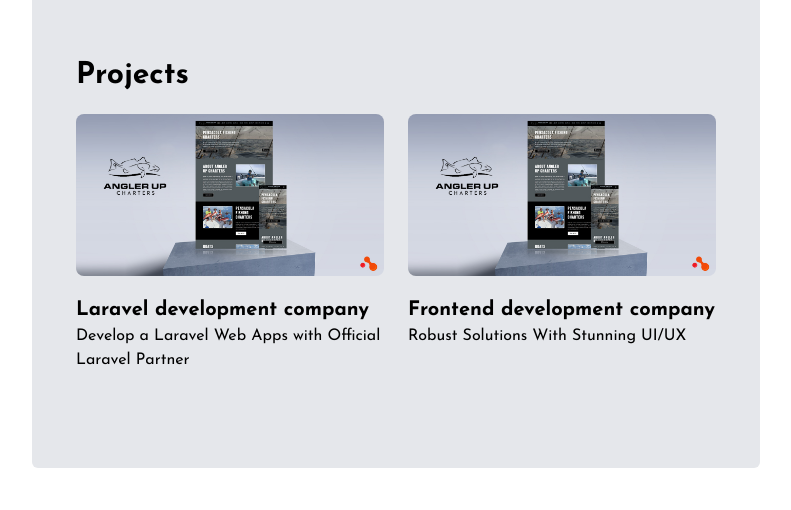
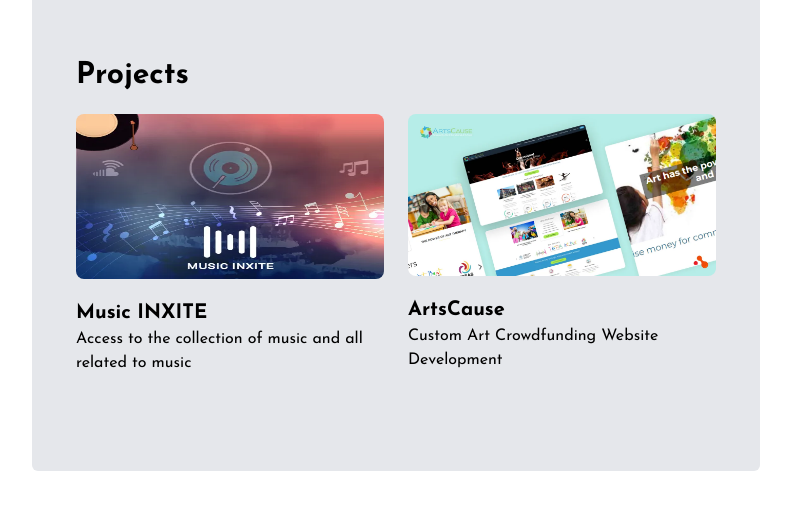
Before and after one commit to savan-makawana/savan-makawana-isinapp.github.io, a plain HTML site: page index.html in a window 1280 px wide. Shown: the part 746-1256 px from the top of the page, without its empty margins (424-1215 px from the left). Drawn offline with Linux system fonts and the light colour scheme.

Commit message:
change images

```diff
--- a/index.html
+++ b/index.html
@@ -475,6 +475,11 @@
 
         .rounded-lg {
             border-radius: 0.5rem;
+
+        }
+        .img-fix{
+            height: 165px;
+            width: 100%;
         }
 
         .rounded-xl {
@@ -1117,19 +1122,18 @@
                     <div class="grid grid-cols-12 sm:col-span-10 col-span-6 sm:col-start-2 gap-3 lg:gap-6">
                         <div class="group col-span-12 sm:col-span-6">
                             <a href="https://acquaintsoft.com/services/laravel-development-service">
-                                <img src="img/og-angler-up.jpg" alt="" class="rounded-lg">
+                                <img src="img/music-inxite-app-thumb.webp" alt="" class="rounded-lg img-fix">
                             </a>
-                            <div class="text-xl font-bold mt-5">Laravel development company</div>
-                            <p>Develop a Laravel Web Apps with Official Laravel Partner</p>
+                            <div class="text-xl font-bold mt-5">Music INXITE</div>
+                            <p>Access to the collection of music and all related to music</p>
                         </div>
                         <div class="group col-span-12 sm:col-span-6">
                             <a href="https://acquaintsoft.com/technology/front-end">
-
-                                <img src="img/og-angler-up.jpg" alt="" class="rounded-lg">
+                                <img src="img/artcause-og.webp" alt="" class="rounded-lg">
                             </a>
 
-                            <div class="text-xl font-bold mt-5">Frontend development company</div>
-                            <p>Robust Solutions With Stunning UI/UX</p>
+                            <div class="text-xl font-bold mt-5">ArtsCause</div>
+                            <p>Custom Art Crowdfunding Website Development</p>
                         </div>
 
                     </div>
```
Also changed, not shown: img/2048-Explored-thumb.webp (added), img/artcause-og.webp (added), img/music-inxite-app-thumb.webp (added).
